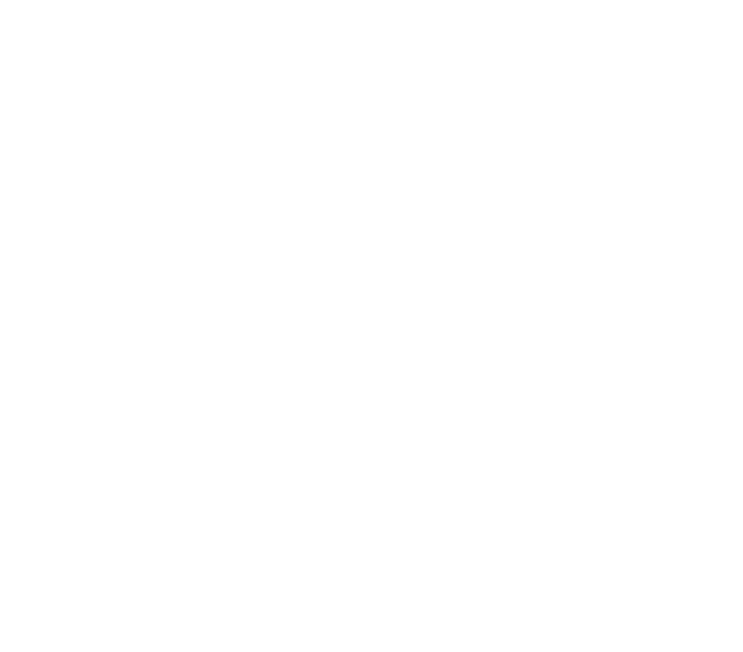
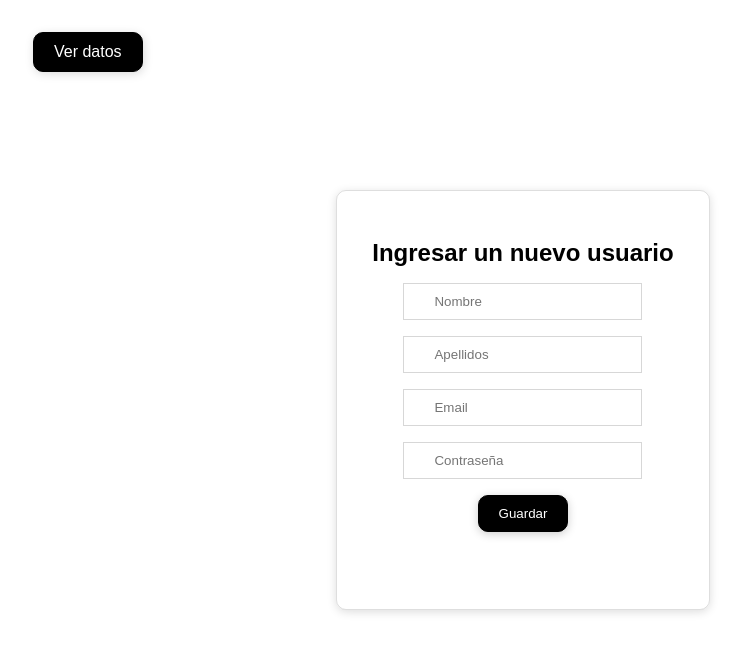
Before and after one commit to ByJulioCundumi/vanillaJS_crud, a website with bundled scripts: page src/index.html in a window 1280 px wide. Shown: the whole page, without its empty margins (117-860 px from the left). Built offline with nearby package versions, Linux system fonts and the light colour scheme.

Commit message:
insert users view added in the index.html

```diff
--- a/src/index.html
+++ b/src/index.html
@@ -8,9 +8,33 @@
 </head>
 <body>
   <section class="container">
+    <a href="views/data.html" class="link">
+      Ver datos
+    </a>
+
     <form action="#" class="form">
+      <h1 class="title">Ingresar un nuevo usuario</h1>
 
+      <div class="inputs">
+        <div class="firstname">
+          <input class="input" type="text" name="firstname" placeholder="Nombre">
+        </div>
+        <div class="lastname">
+          <input class="input" type="text" name="lastname" placeholder="Apellidos">
+        </div>
+        <div class="email">
+          <input class="input" type="email" name="email" placeholder="Email">
+        </div>
+        <div class="password">
+          <input class="input" type="text" name="password" placeholder="Contraseña">
+        </div>
+      </div>
+
+      <div class="save">
+        <button class="save-btn">Guardar</button>
+      </div>
     </form>
+
   </section>
 
   <script src="./js/index.js" type="module"></script>
--- a/src/sass/styles.scss
+++ b/src/sass/styles.scss
@@ -0,0 +1,99 @@
+*{
+    box-sizing: border-box;
+    margin: 0;
+    padding: 0;
+    text-decoration: none;
+    list-style: none;
+    font-family: Arial, Helvetica, sans-serif;
+}
+
+.container{
+    max-width: 1400px;
+    min-height: 100vh;
+    display: flex;
+    flex-direction: column;
+    justify-content: center;
+    align-items: center;
+    padding: 16px;
+}
+
+.title{
+    padding: 10px 30;
+    margin-top: 32px;
+    text-align: center;
+}
+
+.form{
+    min-width: 30%;
+    border: solid 1px rgba(0, 0, 0, 0.13);
+    box-shadow: 0px 2px 10px rgba(0, 0, 0, 0.137);
+    border-radius: 10px;
+    padding: 16px;
+    display: flex;
+    flex-direction: column;
+    align-items: center;
+    gap: 16px;
+    min-height: 420px;
+}
+
+button{
+    cursor: pointer;
+}
+
+.inputs{
+    display: flex;
+    flex-direction: column;
+    align-items: center;
+    gap: 16px;
+}
+
+.input{
+    padding: 10px 30px;
+    outline: none;
+    border: 1px solid rgba(0, 0, 0, 0.158);
+}
+
+.save-btn{
+    color: white;
+    background-color: black;
+    padding: 10px 20px;
+    border: 1px solid black;
+    border-radius: 10px;
+    box-shadow: 0px 2px 10px rgba(0, 0, 0, 0.199);
+}
+
+.link{
+    position: absolute;
+    top: 32px;
+    left: 150px;
+    color: white;
+    background-color: black;
+    padding: 10px 20px;
+    border: 1px solid black;
+    border-radius: 10px;
+    box-shadow: 1px 2px 10px rgba(0, 0, 0, 0.144);
+    cursor: pointer;
+}
+
+@media (max-width: 700px){
+    .form{
+        margin-top: 50px;
+        min-height: 420px;
+    }
+
+    .inputs{
+        gap: 10px;
+    }
+
+    .link{
+        top: 20px;
+        left: 16px;
+    }
+}
+
+@media (max-width: 1000px){
+    .link{
+        top: 20px;
+        left: 16px;
+    }
+}
```
Also changed, not shown: src/css/styles.css, 1 other file.
